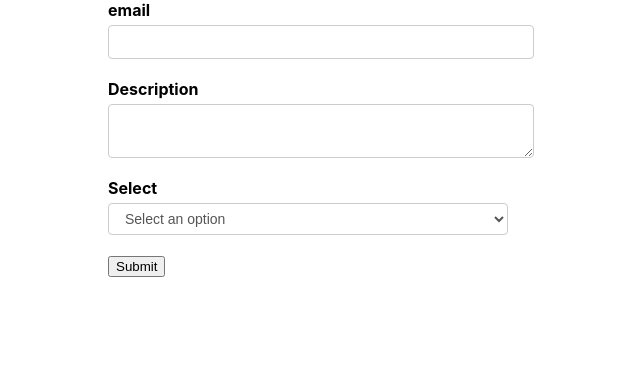
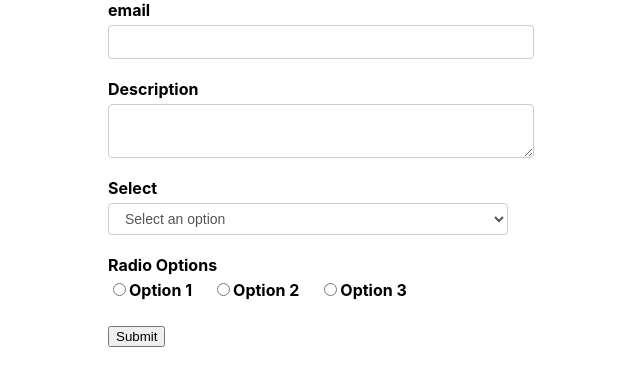
Before and after one commit to SepantaJoshani/Formik, a React (Create React App) app: page / in a window 1280 px wide. Shown: the top 386 px of the page, without its empty margins (319-959 px from the left). Built offline with nearby package versions, Linux system fonts and the light colour scheme.

Commit message:
create Radio :

```diff
--- a/src/components/FormikContainer.js
+++ b/src/components/FormikContainer.js
@@ -10,10 +10,18 @@ const FormikContainer = () => {
     { key: "Option 2", value: "option2" },
     { key: "Option 3", value: "option3" },
   ];
+
+  const radioValues = [
+    { key: "Option 1", value: "roption1" },
+    { key: "Option 2", value: "roption2" },
+    { key: "Option 3", value: "roption3" },
+  ];
+
   const initialValues = {
     email: "",
     description: "",
     selectOption: "",
+    radioOptions: "",
   };
   const validationSchema = Yup.object({
     email: Yup.string().email("Email Type Error").required("Required !"),
@@ -50,6 +58,13 @@ const FormikContainer = () => {
             options={optionValues}
           />
 
+          <FormikControl
+            control="radio"
+            name="radioOptions"
+            label="Radio Options"
+            options={radioValues}
+          />
+
           <button type="submit">Submit</button>
         </Form>
       )}
--- a/src/components/FormikControl.js
+++ b/src/components/FormikControl.js
@@ -1,5 +1,6 @@
 import React from 'react'
 import Input from './Input'
+import Radio from './Radio'
 import Select from './Select'
 import Textarea from './Textarea'
 
@@ -10,7 +11,7 @@ switch (control) {
     case "input": return <Input {...rest} />
     case "textarea": return <Textarea {...rest} />
     case "select": return <Select {...rest} />
-    case "radio":
+    case "radio": return <Radio {...rest} />
     case "checkbox":
     case "date":
 
--- /dev/null
+++ b/src/components/Radio.js
@@ -0,0 +1,31 @@
+import React from "react";
+import { Field, ErrorMessage } from "formik";
+import { Fragment } from "react/cjs/react.production.min";
+import ErrorTxt from './ErrorTxt'
+
+const Radio = ({ label, name, options, ...rest }) => {
+  return (
+    <div className="form-control">
+        <label htmlFor={name}>{label}</label>
+      <Field name={name} {...rest}>
+        {({ field }) =>
+          options.map((option) => (
+            <Fragment key={option.key}>
+              <input
+                type="radio"
+                id={option.value}
+                value={option.value}
+                {...field}
+                checked={field.value === option.value}
+              />
+              <label htmlFor={option.value}>{option.key}</label>
+            </Fragment>
+          ))
+        }
+      </Field>
+      <ErrorMessage name={name} component={ErrorTxt} />
+    </div>
+  );
+};
+
+export default Radio;
```
